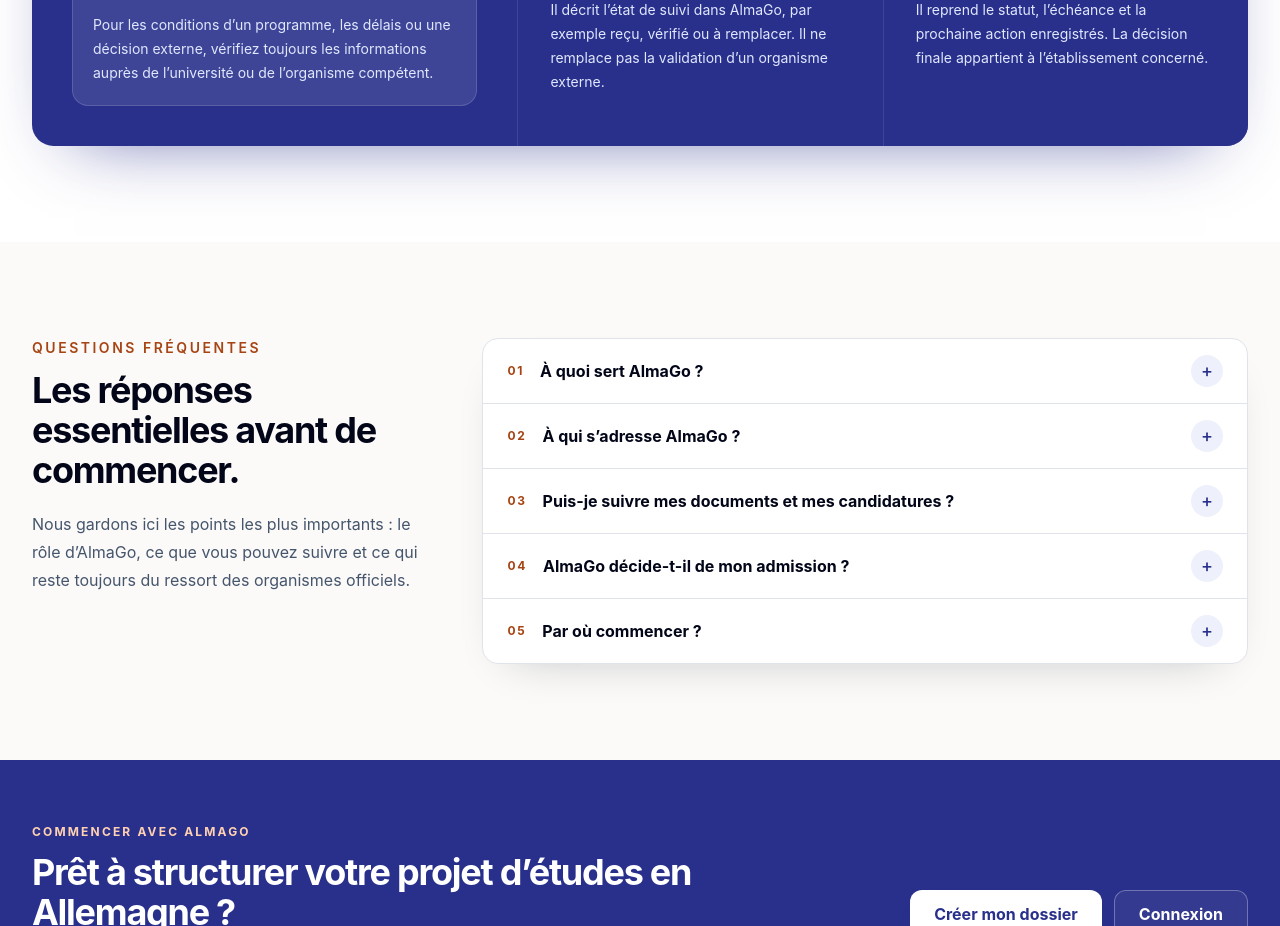
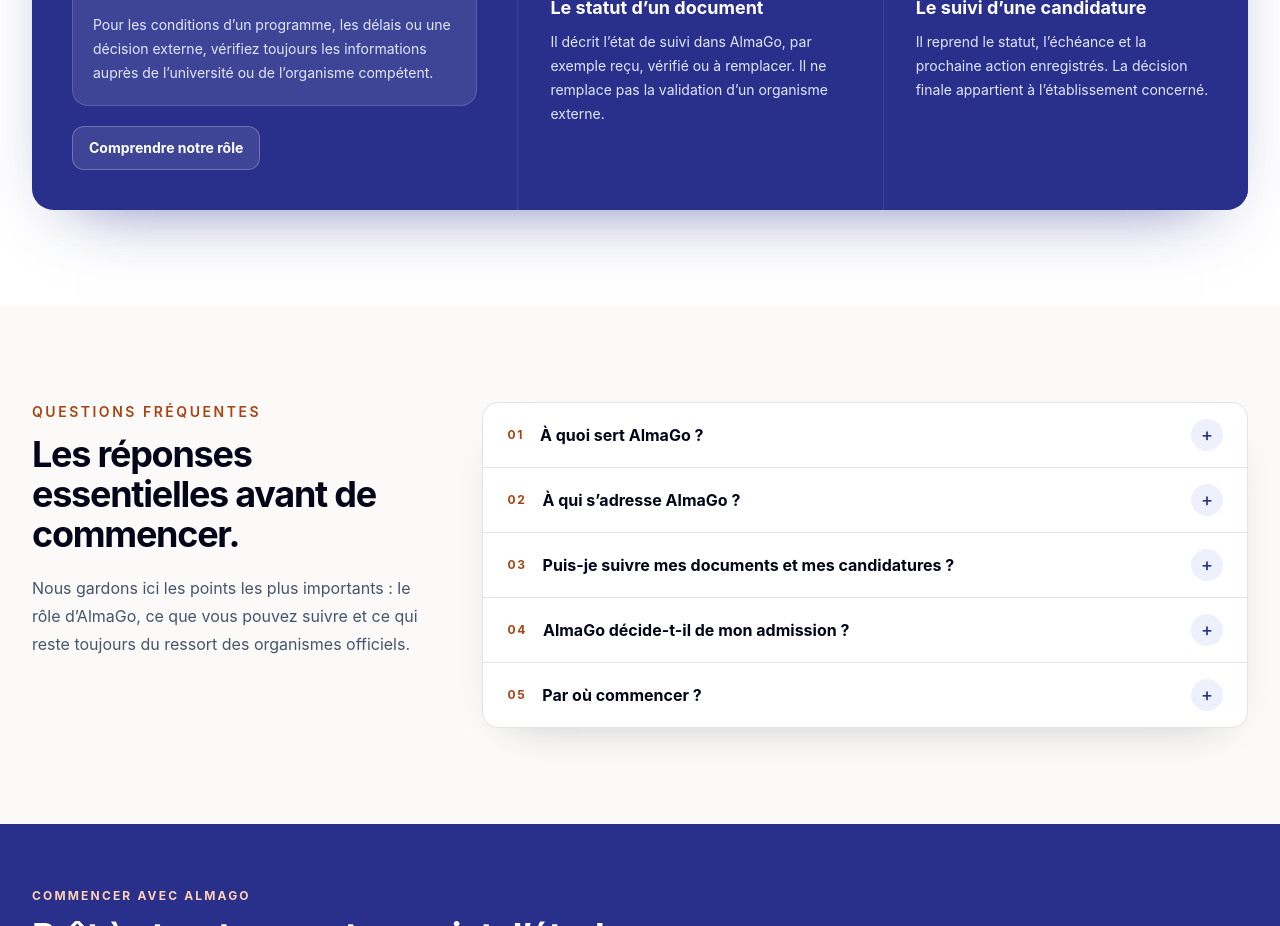
Before and after one commit to almago-platform/AlmaGo, a Next.js app: page / in a window 1280 px wide. Shown: the part 5420-6346 px from the top of the page. Built offline with nearby package versions, Linux system fonts and the light colour scheme; no server answers.

Commit message:
feat(v3): add trust page call to action

```diff
--- a/src/components/public/HomeTrustSection.tsx
+++ b/src/components/public/HomeTrustSection.tsx
@@ -1,3 +1,5 @@
+import Link from "next/link";
+
 const trustItems = [
   {
     title: "Une suggestion d’orientation",
@@ -44,6 +46,12 @@
                     Pour les conditions d’un programme, les délais ou une décision externe, vérifiez toujours les informations auprès de l’université ou de l’organisme compétent.
                   </p>
                 </div>
+                <Link
+                  href="/confiance"
+                  className="mt-5 inline-flex min-h-11 items-center justify-center rounded-[var(--radius-control)] border border-white/25 bg-white/10 px-4 text-sm font-bold text-white transition-colors hover:bg-white/15"
+                >
+                  Comprendre notre rôle
+                </Link>
               </div>
             </div>
 
```
